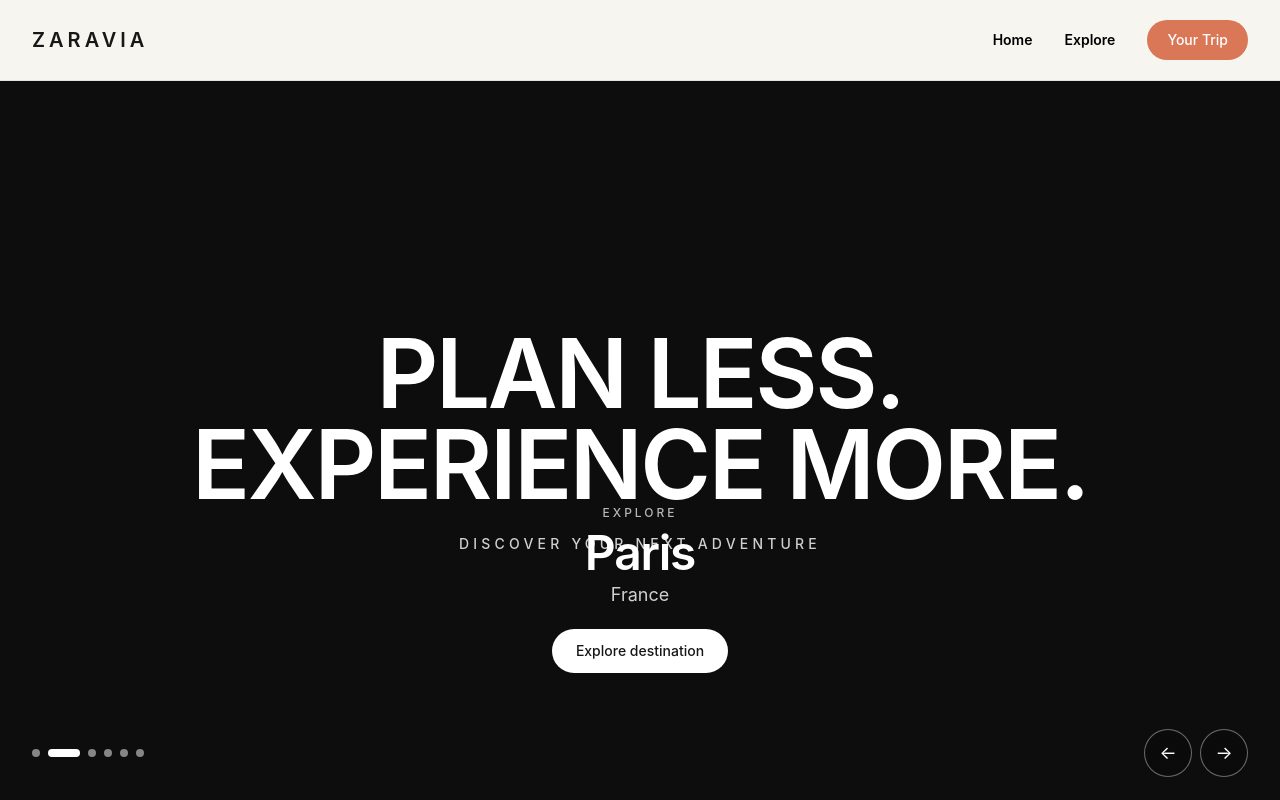
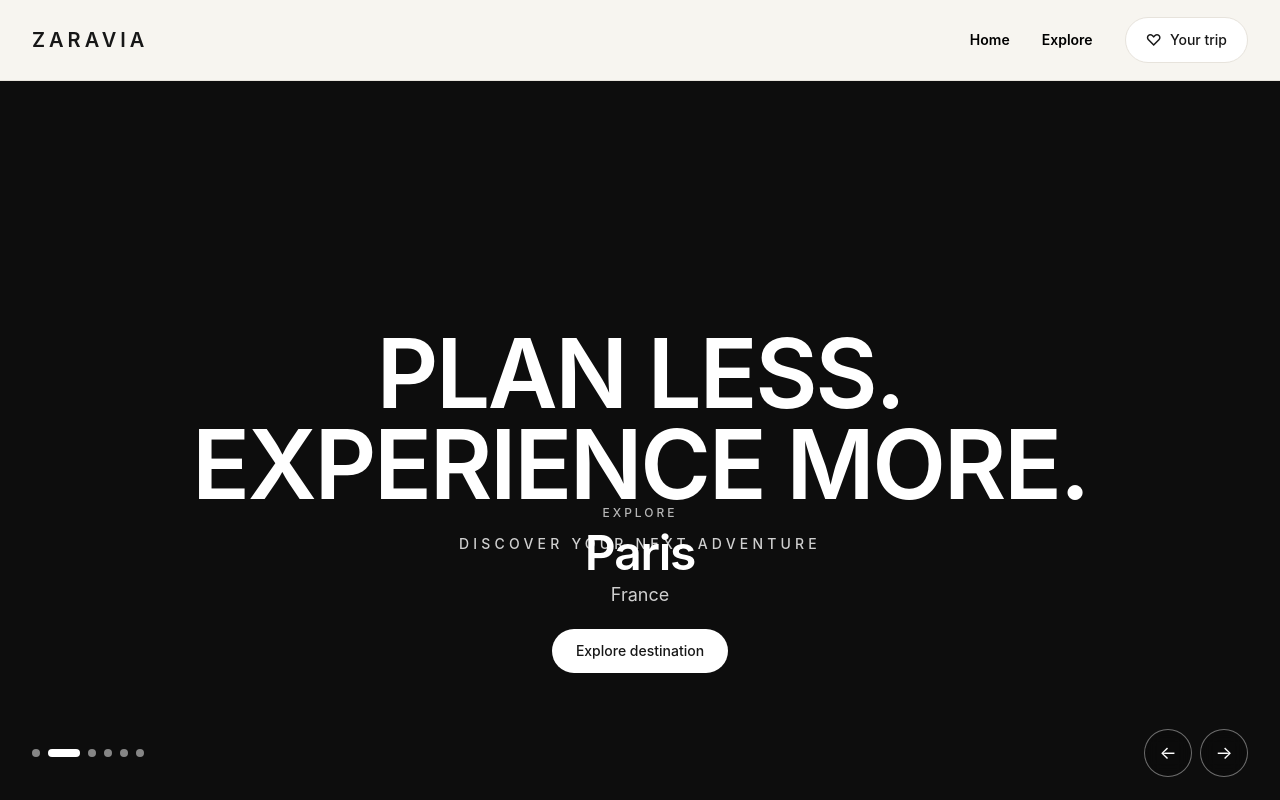
Before and after one commit to zarakhansari/zaravia, a React (Vite) app: page / in a window 1280 px wide. Shown: the top 800 px of the page. Built offline with nearby package versions, Linux system fonts and the light colour scheme; no server answers.

Commit message:
feat: update Your trip link path, styling, and include heart icon in Navbar

```diff
--- a/src/components/Navbar.tsx
+++ b/src/components/Navbar.tsx
@@ -38,10 +38,11 @@ function Navbar() {
                     </NavLink>
 
                     <Link
-                        to="/YourTrip"
-                        className="rounded-full bg-[var(--color-accent)] px-5 py-2.5 text-sm font-medium text-white transition hover:opacity-90"
+                        to="/your-trip"
+                        className="flex items-center gap-2 rounded-full border border-[var(--color-border)] bg-white px-5 py-2.5 text-sm font-medium transition hover:bg-[var(--color-background)]"
                     >
-                        Your Trip
+                        <span className="text-base">♡</span>
+                        Your trip
                     </Link>
                 </div>
 
```
